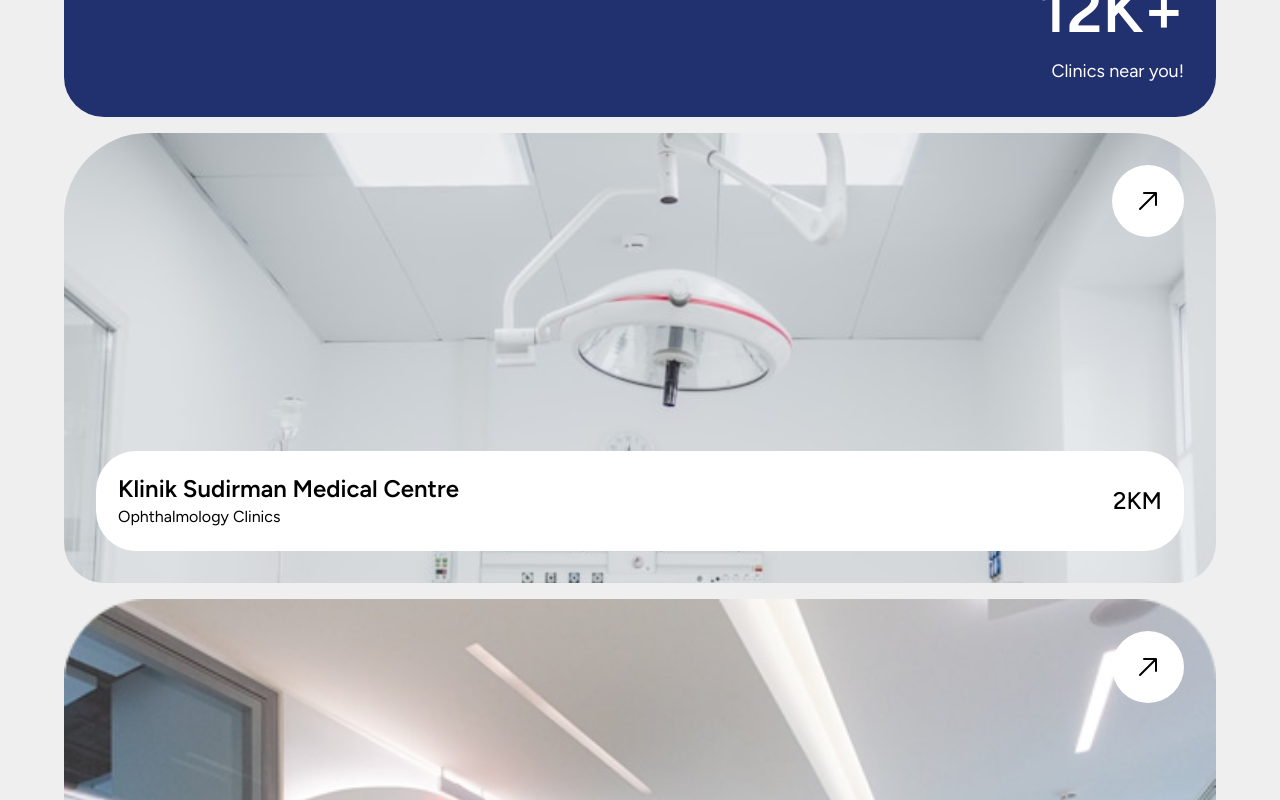
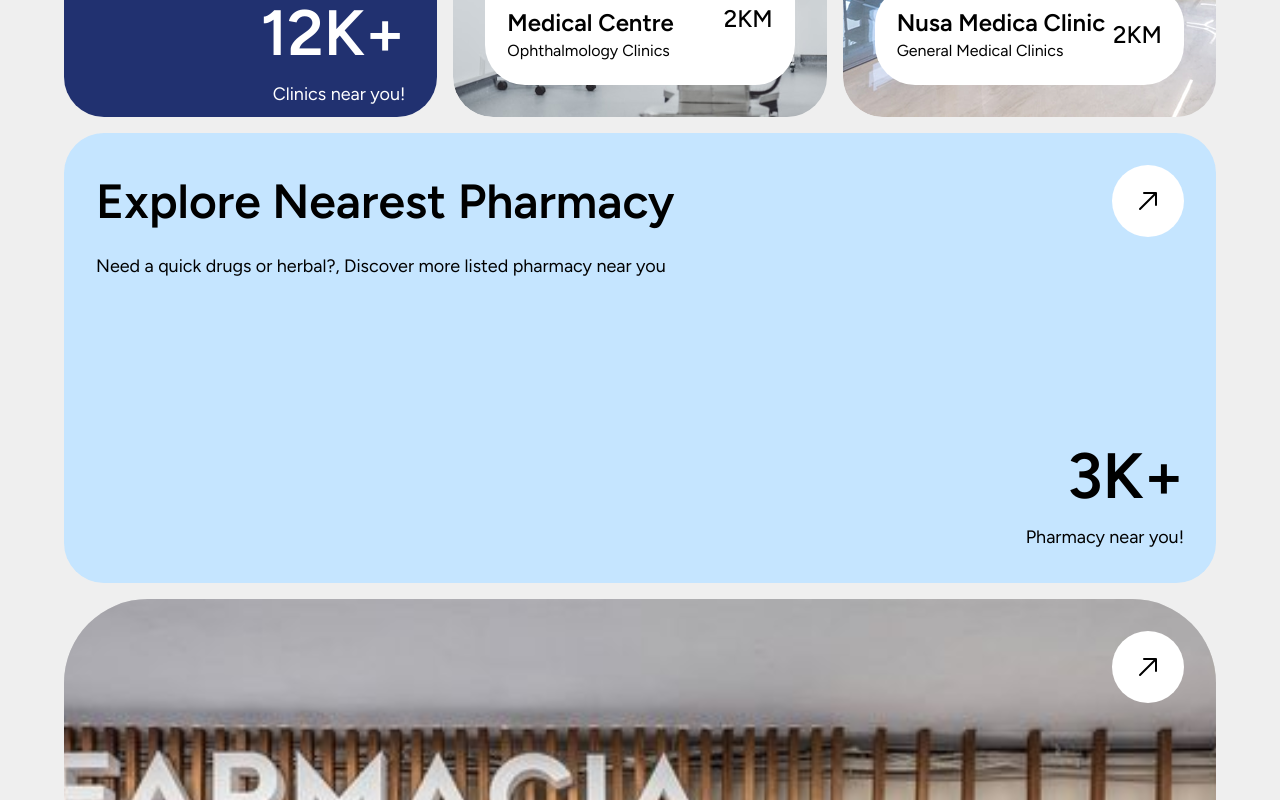
Before and after one commit to aryndraa/healthify, a React (Vite) app: page / in a window 1280 px wide. Shown: the part 3540-4340 px from the top of the page. Built offline with nearby package versions, Linux system fonts and the light colour scheme.

Commit message:
fix responsif

```diff
--- a/src/component/BlogCard.jsx
+++ b/src/component/BlogCard.jsx
@@ -12,7 +12,7 @@ export const BlogCard = ({ blog }) => {
 				onClick={handleClick}
 				className="BLOG bg-white h-screen  flex flex-col justify-between p-6 "
 			>
-				<div className="flex flex-col gap-6 justify-between lg:flex-row">
+				<div className="flex flex-col gap-6 justify-between sm:flex-row">
 					{/* Tags */}
 					<div className="flex gap-4 h-fit">
 						{blog.tags.map((tag, index) => (
--- a/src/component/Landing Component/ExpClinic.jsx
+++ b/src/component/Landing Component/ExpClinic.jsx
@@ -10,7 +10,7 @@ export const ExpClinic = () => {
 			initial={{ opacity: 0, y: 100 }}
 			animate={inView ? { opacity: 1, y: 0 } : {}}
 			transition={{ duration: 1 }}
-			className="grid grid-cols-1 2xl:grid-cols-3  gap-4 mt-12"
+			className="grid grid-cols-1 xl:grid-cols-3  gap-4 mt-12"
 		>
 			<div className="items">
 				<div
--- a/src/component/Landing Component/ExpPharmacy.jsx
+++ b/src/component/Landing Component/ExpPharmacy.jsx
@@ -10,7 +10,7 @@ export const ExpPharmacy = () => {
 			initial={{ opacity: 0, y: 100 }}
 			animate={inView ? { opacity: 1, y: 0 } : {}}
 			transition={{ duration: 1 }}
-			className="2xl:grid flex flex-col-reverse 2xl:grid-cols-3 gap-4 mb-12 mt-4 "
+			className="2xl:grid flex flex-col-reverse xl:grid-cols-3 gap-4 mb-12 mt-4 "
 		>
 			<div className="items">
 				<div
```
